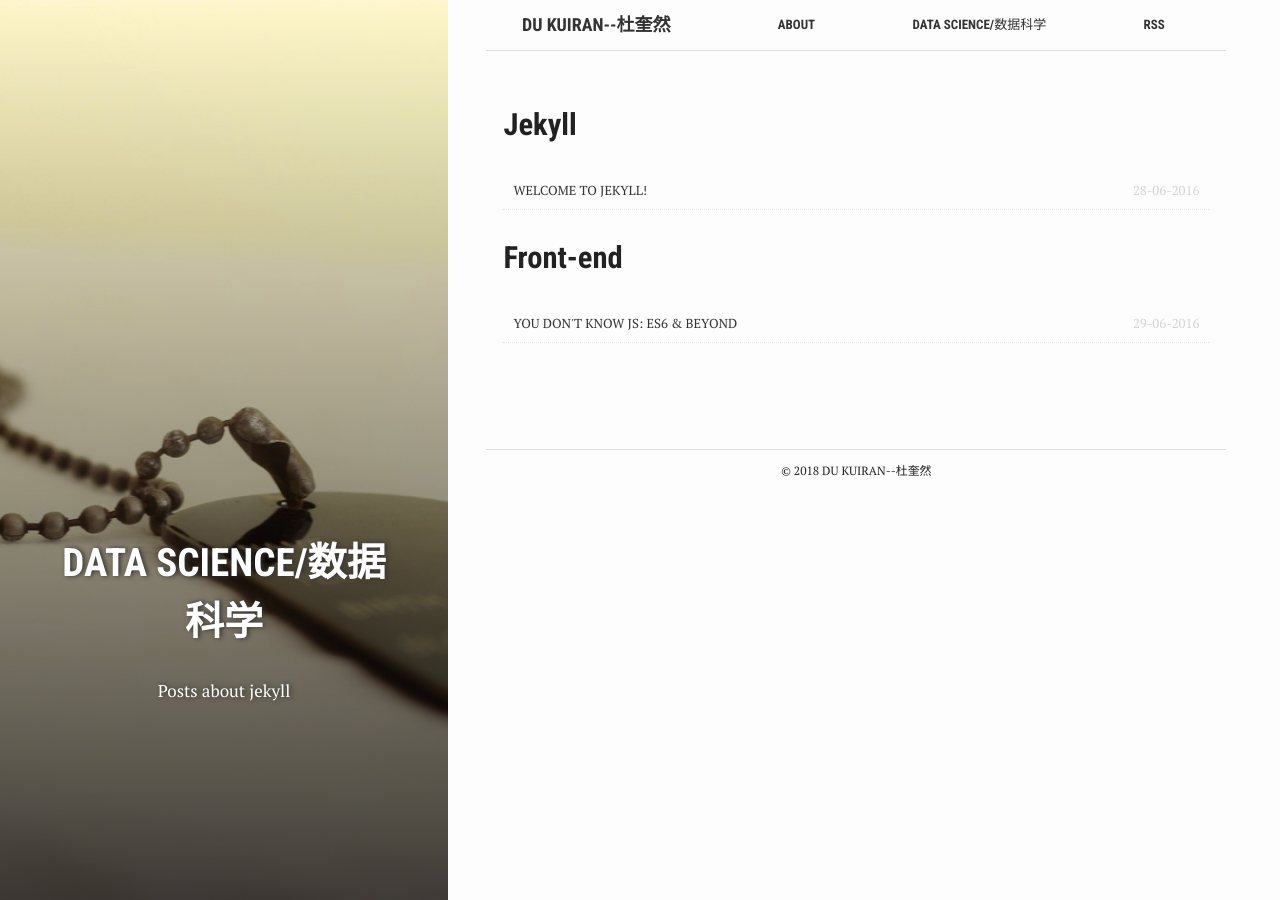
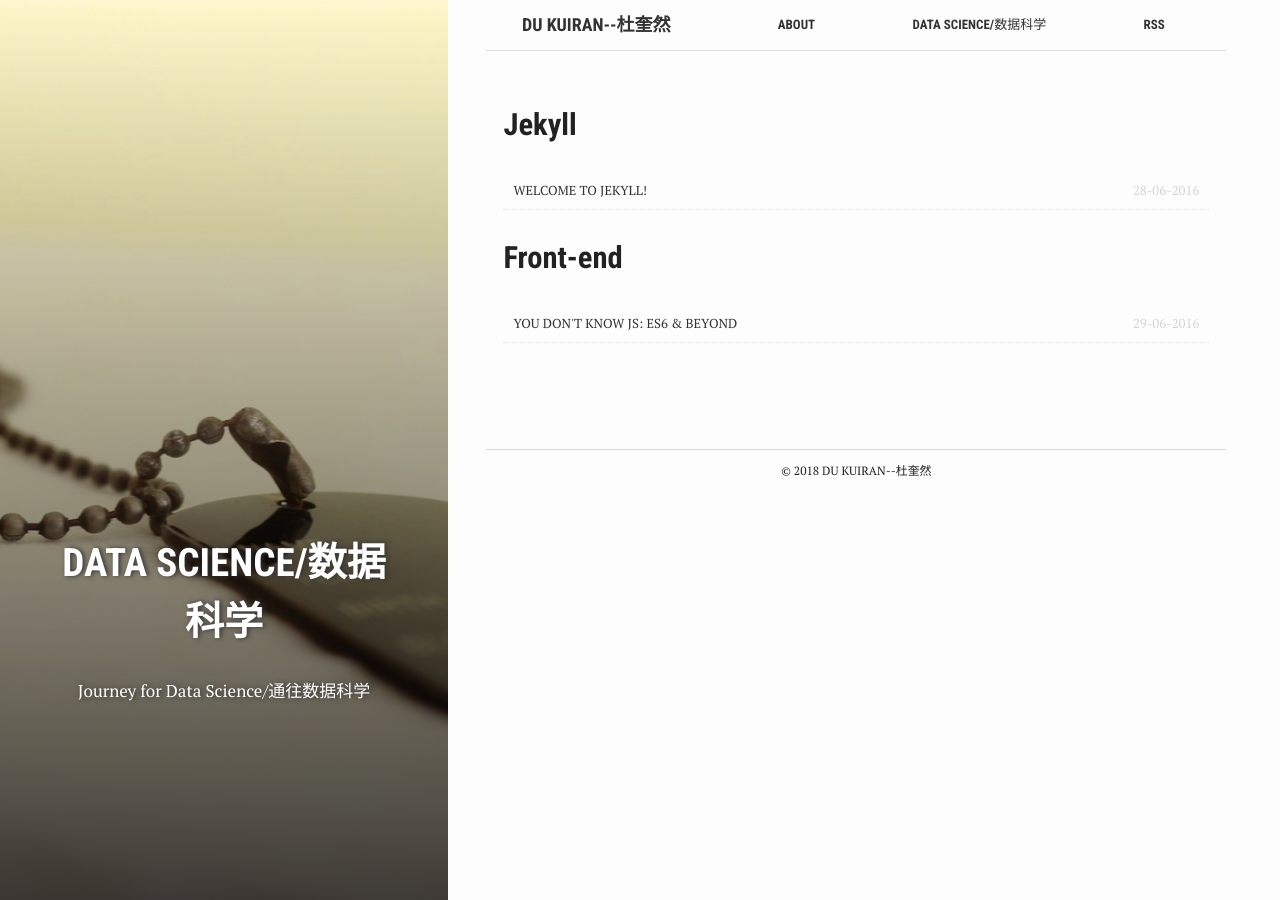
Before and after one commit to dukuiran/dukuiran.github.io, a Jekyll site: the page built from archive.md, in a window 1280 px wide. Built offline with Jekyll 4.4.1, drawn with Linux system fonts in a browser that asks for light colours.

Commit message:
Update archive.md

```diff
--- a/archive.md
+++ b/archive.md
@@ -4,7 +4,7 @@ layout: page
 permalink: /posts/
 title: "Data Science/数据科学"
 crawlertitle: "All articles"
-summary: "Posts about jekyll"
+summary: "Journey for Data Science/通往数据科学"
 active: Data Science/数据科学
 ---
 
```
